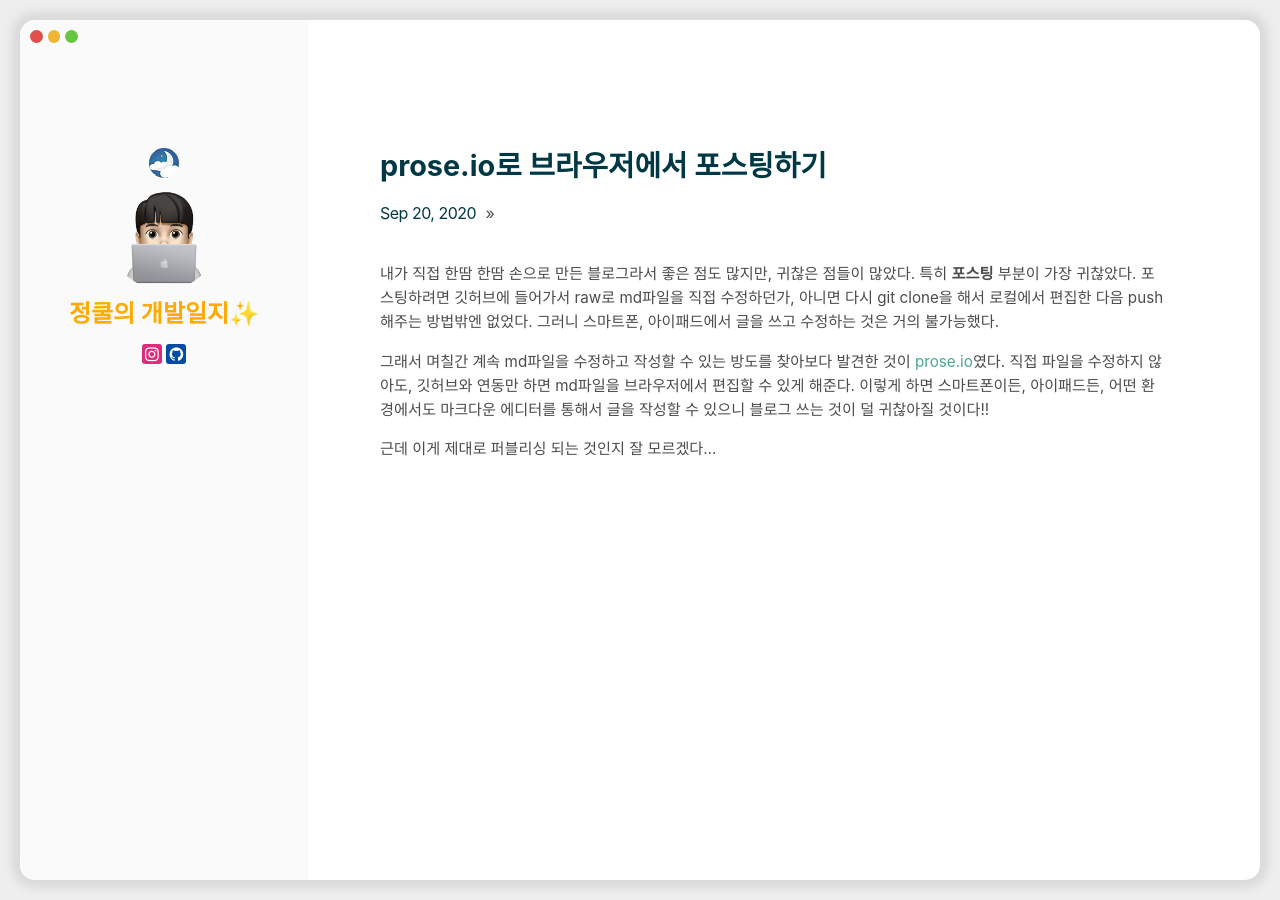
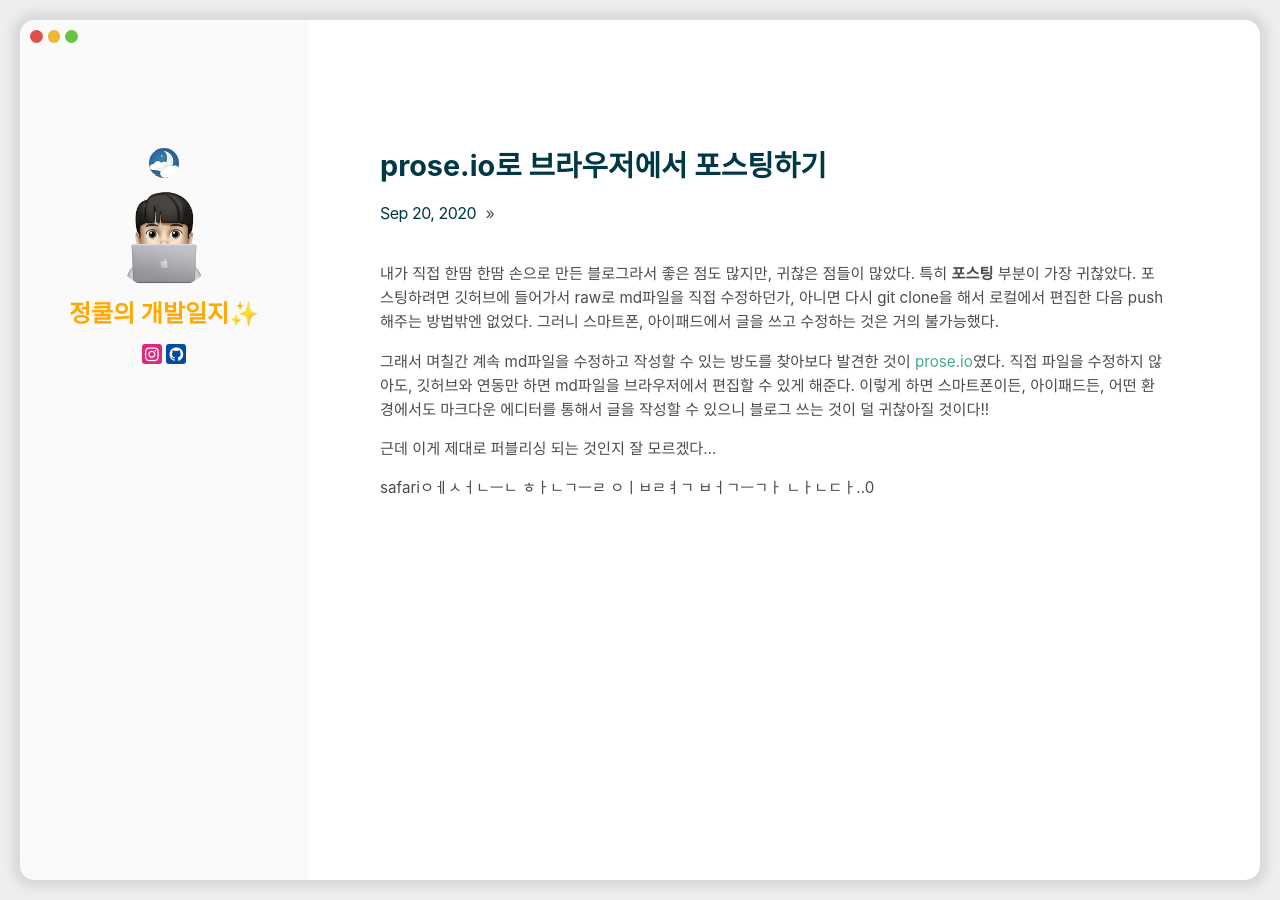
Before and after one commit to sebastianrcnt/sebastianrcnt.github.io, a Jekyll site: the page built from _posts/2020-09-20-t11.md, in a window 1280 px wide. Built offline with Jekyll 4.4.1, drawn with Linux system fonts in a browser that asks for light colours; some web fonts are replaced.

Commit message:
Update 2020-09-20-t11.md

```diff
--- a/_posts/2020-09-20-t11.md
+++ b/_posts/2020-09-20-t11.md
@@ -8,3 +8,5 @@ published: true
 그래서 며칠간 계속 md파일을 수정하고 작성할 수 있는 방도를 찾아보다 발견한 것이 [prose.io](http://prose.io/)였다. 직접 파일을 수정하지 않아도, 깃허브와 연동만 하면 md파일을 브라우저에서 편집할 수 있게 해준다. 이렇게 하면 스마트폰이든, 아이패드든, 어떤 환경에서도 마크다운 에디터를 통해서 글을 작성할 수 있으니 블로그 쓰는 것이 덜 귀찮아질 것이다!!
 
 근데 이게 제대로 퍼블리싱 되는 것인지 잘 모르겠다...
+
+safariㅇㅔㅅㅓㄴㅡㄴ ㅎㅏㄴㄱㅡㄹ ㅇㅣㅂㄹㅕㄱ ㅂㅓㄱㅡㄱㅏ ㄴㅏㄴㄷㅏ..0
```
